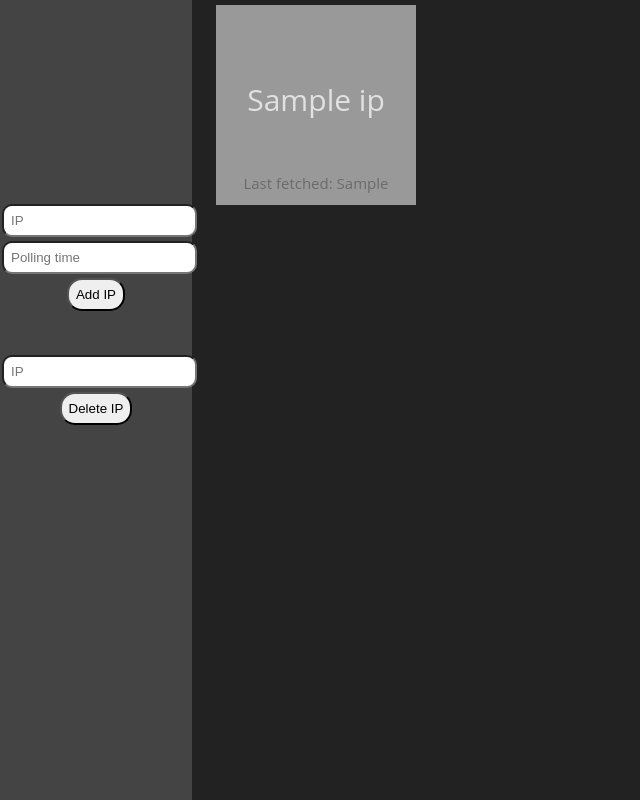
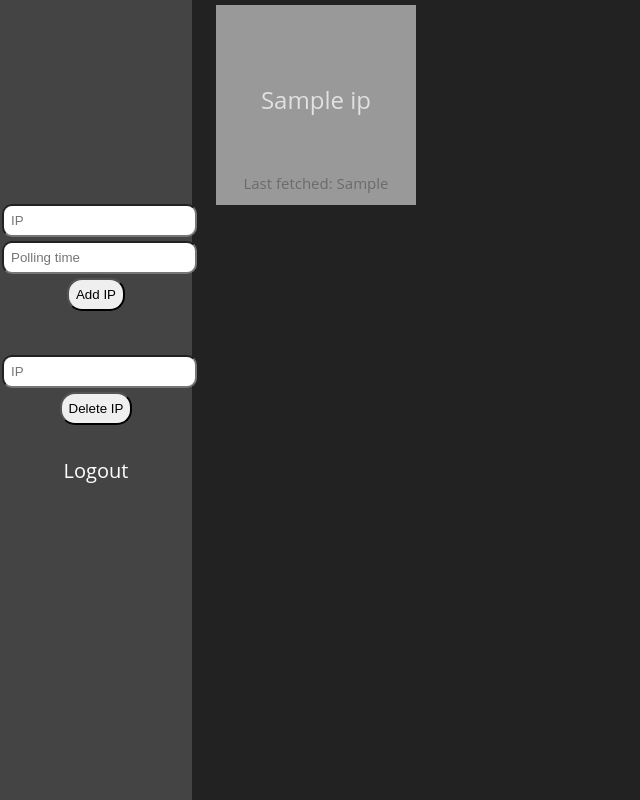
Before and after one commit to adiitya/frozen, a Django app: template dashboard/templates/dashboard/index.html in a window 1280 px wide. Shown: the whole page, without its empty margins (0-640 px from the left). Run offline with Django 3.2, Linux system fonts and the light colour scheme; the template is opened without the code that fills it: most values are stand-ins (such as "Sample title", 1, 10 or a date in 2020); some libraries are stand-ins or nearby versions.

Commit message:
Added logout function and fixed font size

```diff
--- a/dashboard/static/dashboard/stylesheets/main.css
+++ b/dashboard/static/dashboard/stylesheets/main.css
@@ -34,6 +34,10 @@
     margin-left: 15%;
 }
 
+#tiles h1 {
+    font-size: 120%;
+}
+
 .up-0 {
     background-color: #ec663c;
 }
--- a/dashboard/templates/dashboard/index.html
+++ b/dashboard/templates/dashboard/index.html
@@ -25,6 +25,8 @@
 					<p id = "delete_response"></p>
 					<input type="button" value="Delete IP" id="delete_ip_button" />
 				</form>
+
+				<a href="/logout">Logout</a>
 			</div>
 		</div>
 		<div id="status-pane">
```
